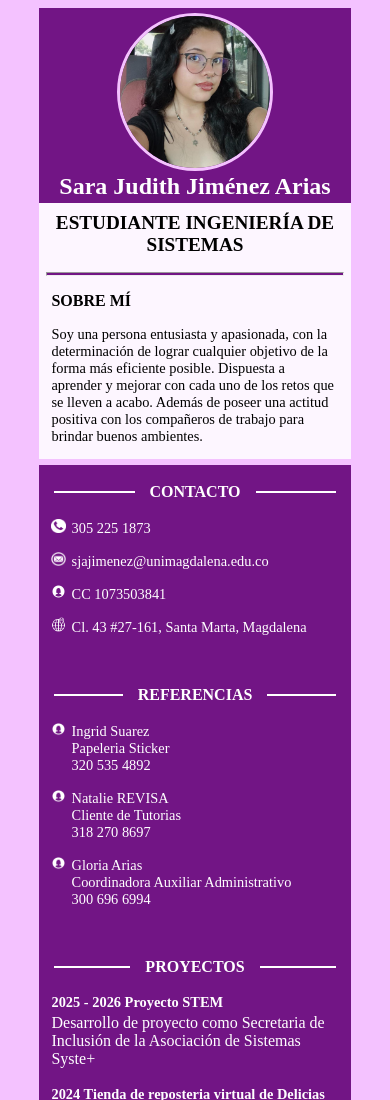
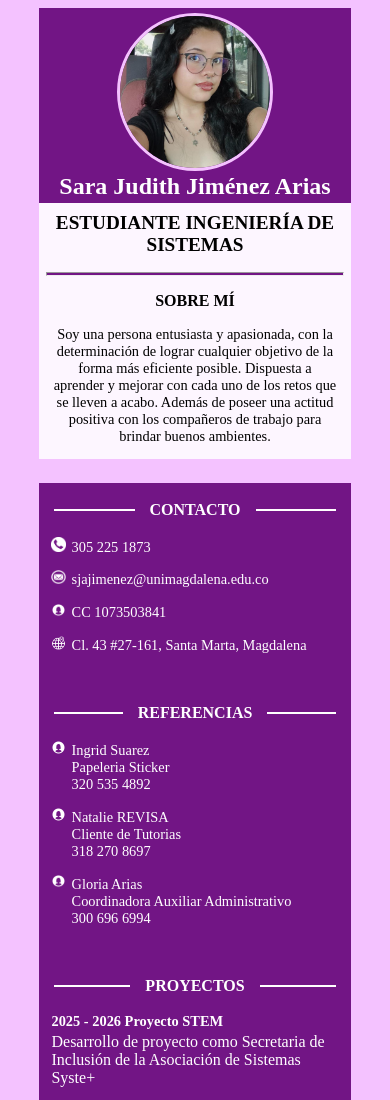
Before and after one commit to SaritaZombie/CVProgramaci-nParaWeb, a plain HTML site: page index.html in a window 390 px wide. Shown: the top 1100 px of the page. Drawn offline with Linux system fonts and the light colour scheme; a web font is replaced by a local one.

Commit message:
Update styles.css

```diff
--- a/styles.css
+++ b/styles.css
@@ -181,3 +181,25 @@
     h4 { font-size: 0.9rem; }
     p  { font-size: 0.9rem; }
 }
+
+/* Evitar que el header tape el contenido en móviles */
+@media (max-width: 768px) {
+    header {
+        position: relative; /* ya no se queda pegado */
+    }
+
+    /* Centrar la foto y la info del header */
+    header .divisionVertical {
+        flex-direction: column;
+        align-items: center;
+        text-align: center;
+    }
+
+    header .izquierda, header .derecha {
+        width: 100%;
+    }
+
+    main {
+        margin-top: 20px; /* espacio entre header y contenido */
+    }
+}
```
